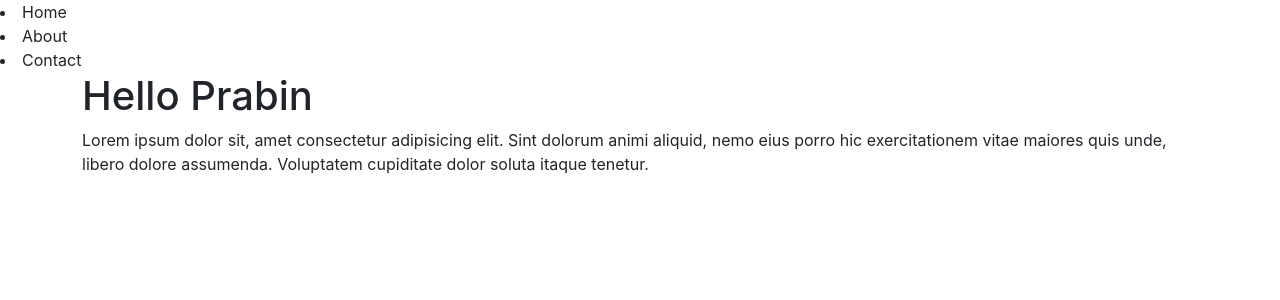
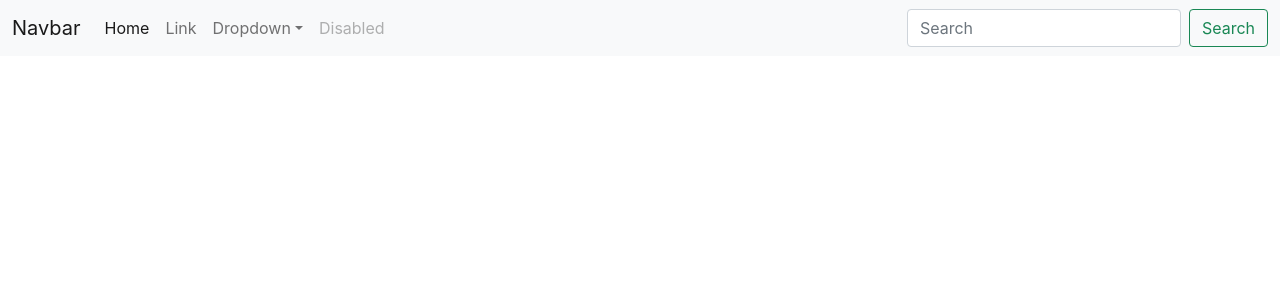
Before and after one commit to prabin738/React30, a React (Create React App) app in the folder codewithharry/: page / in a window 1280 px wide. Shown: the top 300 px of the page. Built offline with nearby package versions, Linux system fonts and the light colour scheme.

Commit message:
Bootstrap navbar added

```diff
--- a/codewithharry/src/App.js
+++ b/codewithharry/src/App.js
@@ -1,24 +1,93 @@
 import "./App.css";
-
-let name = "Prabin";
 
 function App() {
   return (
     <>
-      <nav>
-        <li>Home</li>
-        <li>About</li>
-        <li>Contact</li>
+      <nav className="navbar navbar-expand-lg navbar-light bg-light">
+        <div className="container-fluid">
+          <a className="navbar-brand" href="/">
+            Navbar
+          </a>
+          <button
+            className="navbar-toggler"
+            type="button"
+            data-bs-toggle="collapse"
+            data-bs-target="#navbarSupportedContent"
+            aria-controls="navbarSupportedContent"
+            aria-expanded="false"
+            aria-label="Toggle navigation"
+          >
+            <span className="navbar-toggler-icon"></span>
+          </button>
+          <div className="collapse navbar-collapse" id="navbarSupportedContent">
+            <ul className="navbar-nav me-auto mb-2 mb-lg-0">
+              <li className="nav-item">
+                <a className="nav-link active" aria-current="page" href="/">
+                  Home
+                </a>
+              </li>
+              <li className="nav-item">
+                <a className="nav-link" href="/">
+                  Link
+                </a>
+              </li>
+              <li className="nav-item dropdown">
+                <a
+                  className="nav-link dropdown-toggle"
+                  href="/"
+                  id="navbarDropdown"
+                  role="button"
+                  data-bs-toggle="dropdown"
+                  aria-expanded="false"
+                >
+                  Dropdown
+                </a>
+                <ul className="dropdown-menu" aria-labelledby="navbarDropdown">
+                  <li>
+                    <a className="dropdown-item" href="/">
+                      Action
+                    </a>
+                  </li>
+                  <li>
+                    <a className="dropdown-item" href="/">
+                      Another action
+                    </a>
+                  </li>
+                  <li>
+                    <hr className="dropdown-divider" />
+                  </li>
+                  <li>
+                    <a className="dropdown-item" href="/">
+                      Something else here
+                    </a>
+                  </li>
+                </ul>
+              </li>
+              <li className="nav-item">
+                <a
+                  className="nav-link disabled"
+                  href="/"
+                  tabindex="-1"
+                  aria-disabled="true"
+                >
+                  Disabled
+                </a>
+              </li>
+            </ul>
+            <form className="d-flex">
+              <input
+                className="form-control me-2"
+                type="search"
+                placeholder="Search"
+                aria-label="Search"
+              />
+              <button className="btn btn-outline-success" type="submit">
+                Search
+              </button>
+            </form>
+          </div>
+        </div>
       </nav>
-      <div className="container">
-        <h1>Hello {name} </h1>
-        <p>
-          Lorem ipsum dolor sit, amet consectetur adipisicing elit. Sint dolorum
-          animi aliquid, nemo eius porro hic exercitationem vitae maiores quis
-          unde, libero dolore assumenda. Voluptatem cupiditate dolor soluta
-          itaque tenetur.
-        </p>
-      </div>
     </>
   );
 }
```
